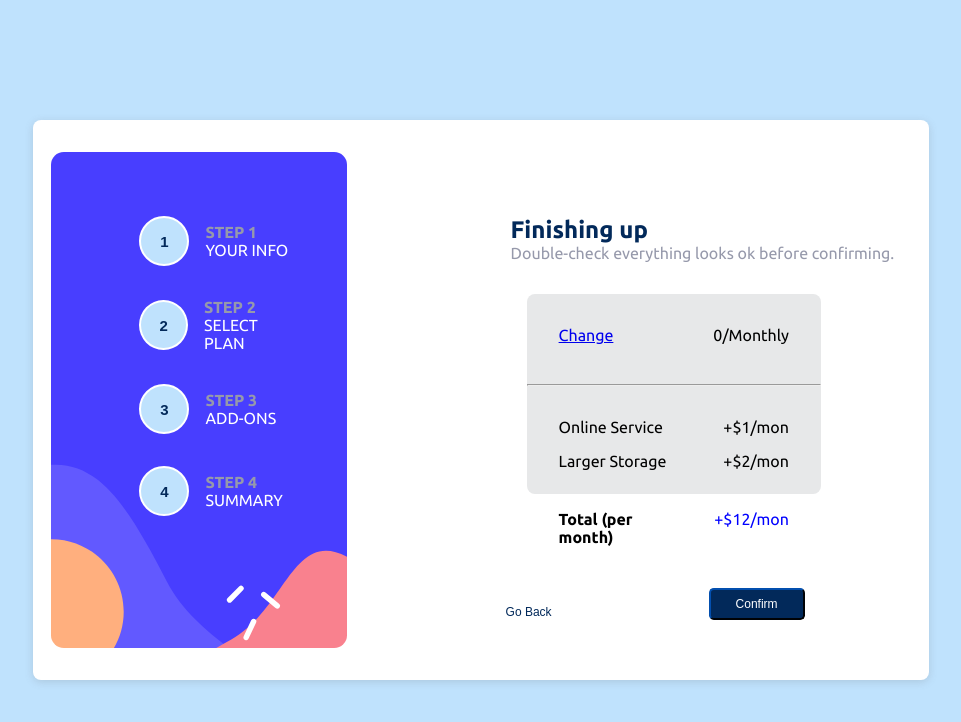
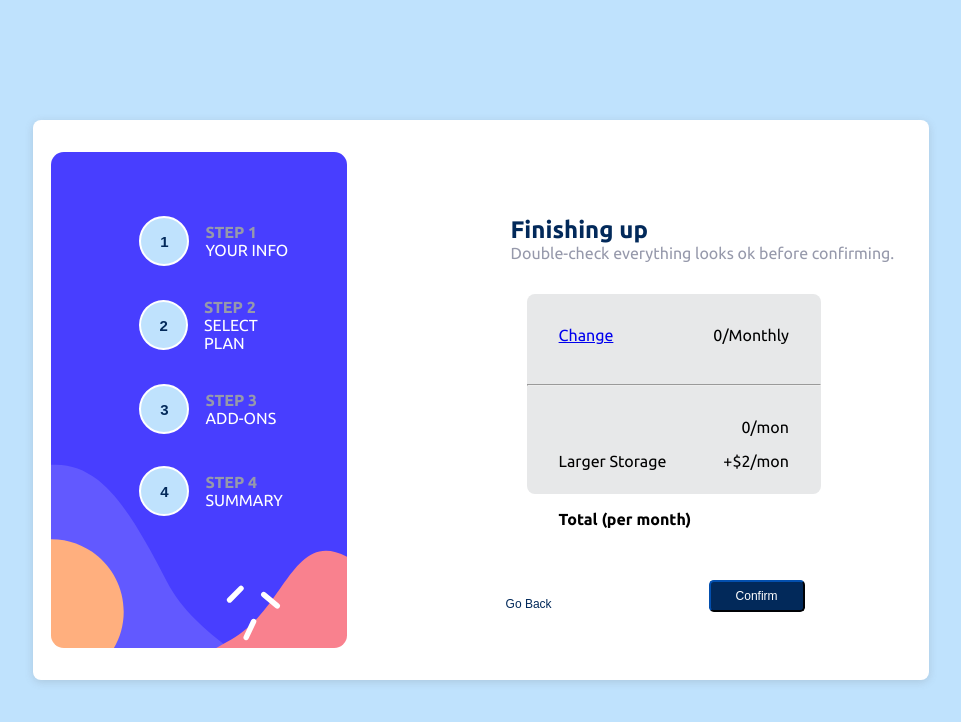
Before and after one commit to mnavai/multistepsform-reactapp, a React (Create React App) app: page /summary in a window 1280 px wide. Shown: the top 722 px of the page, without its empty margins (159-1120 px from the left). Built offline with nearby package versions, Linux system fonts and the light colour scheme.

Commit message:
service context added

```diff
--- a/src/pages/AddOns.js
+++ b/src/pages/AddOns.js
@@ -6,12 +6,16 @@ import Checkbox from "../components/Checkbox/Checkbox";
 import AppLayout from "../components/AppLayout/AppLayout";
 import MainWrapper from "../components/MainWrapper/MainWrapper";
 import { useState } from "react";
+import { CheckBoxContext } from "../context/CheckBoxContext";
 
 const AddOns = () => {
+    const [ setSelectedService, setServicePrice] = useState(CheckBoxContext);
     const [selectedCheckbox,setSelectedCheckbox] = useState(null);
 
     const handleOnChange = (checkboxData) => {
         setSelectedCheckbox(checkboxData);
+        setSelectedService(checkboxData.label);
+        setServicePrice(checkboxData.price);
         console.log(checkboxData);
     }
     return (
--- a/src/pages/Summary.js
+++ b/src/pages/Summary.js
@@ -6,9 +6,11 @@ import AppLayout from "../components/AppLayout/AppLayout";
 import MainWrapper from "../components/MainWrapper/MainWrapper";
 import { useContext } from "react";
 import { CardContext } from "../context/CardContext";
+import { CheckBoxContext } from "../context/CheckBoxContext";
 
 const Summary = () => {
     const { selectCards, toggleSelection, cardPrice } = useContext(CardContext);
+    const { selectService, servicePrice } = useContext(CheckBoxContext);
     return (
         <AppLayout>
             <Sidebar />
@@ -29,8 +31,8 @@ const Summary = () => {
                             <hr />
                             <div className="selected-addons">
                                 <div className="addon-text-group">
-                                    <p className="addons-p">Online Service</p>
-                                    <p className="addons-price">+$1/mon</p>
+                                    <p className="addons-p">{selectService}</p>
+                                    <p className="addons-price">{servicePrice}/mon</p>
                                 </div>
                                 <div className="addon-text-group">
                                     <p className="addons-p">Larger Storage</p>
@@ -40,7 +42,7 @@ const Summary = () => {
                         </div>
                         <div className="total">
                             <h1 className="total-heading">Total (per month)</h1>
-                            <p className="total-price">+$12/mon</p>
+                            <p className="total-price"></p>
                         </div>
                     </div>
                     <div className="form-buttons">
```
